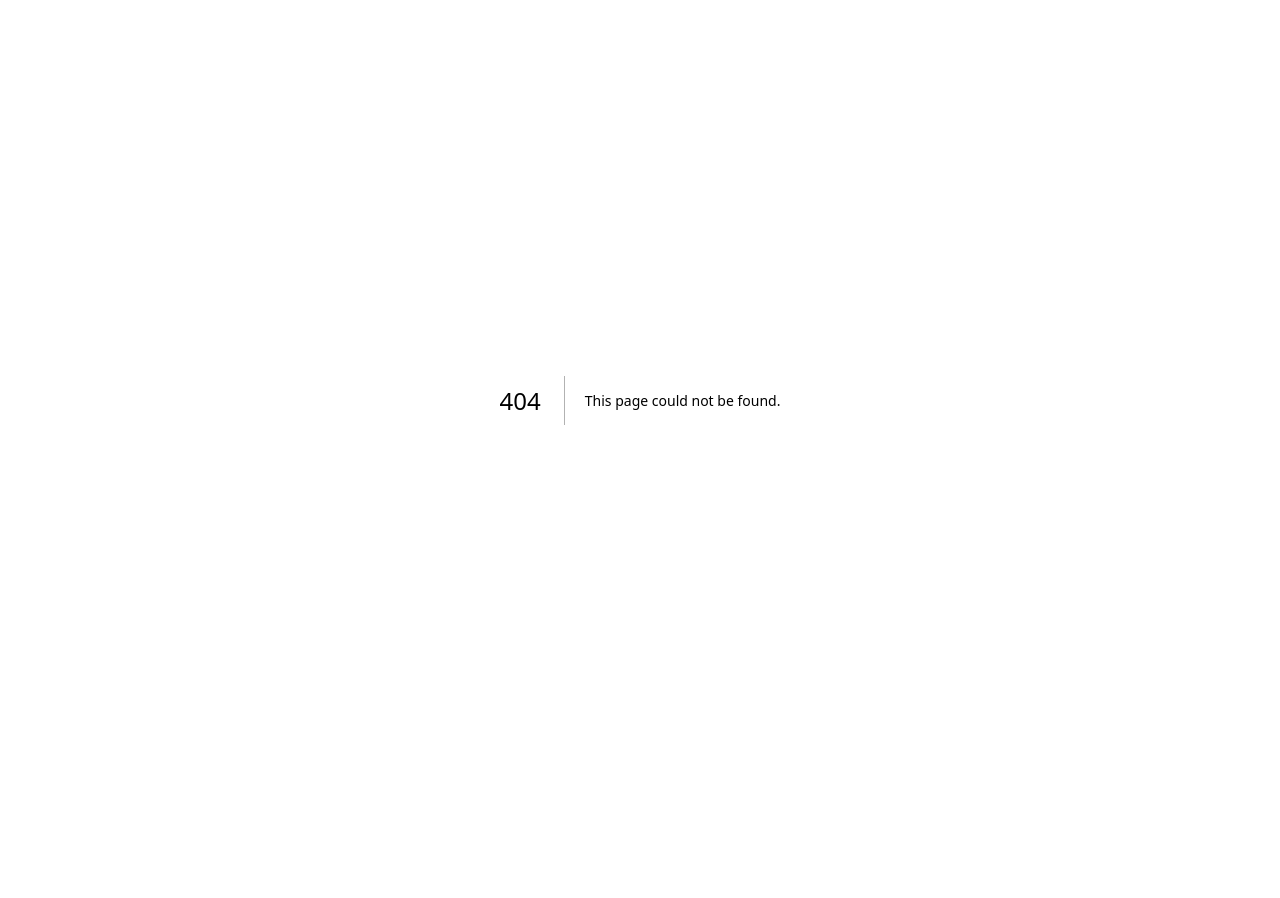
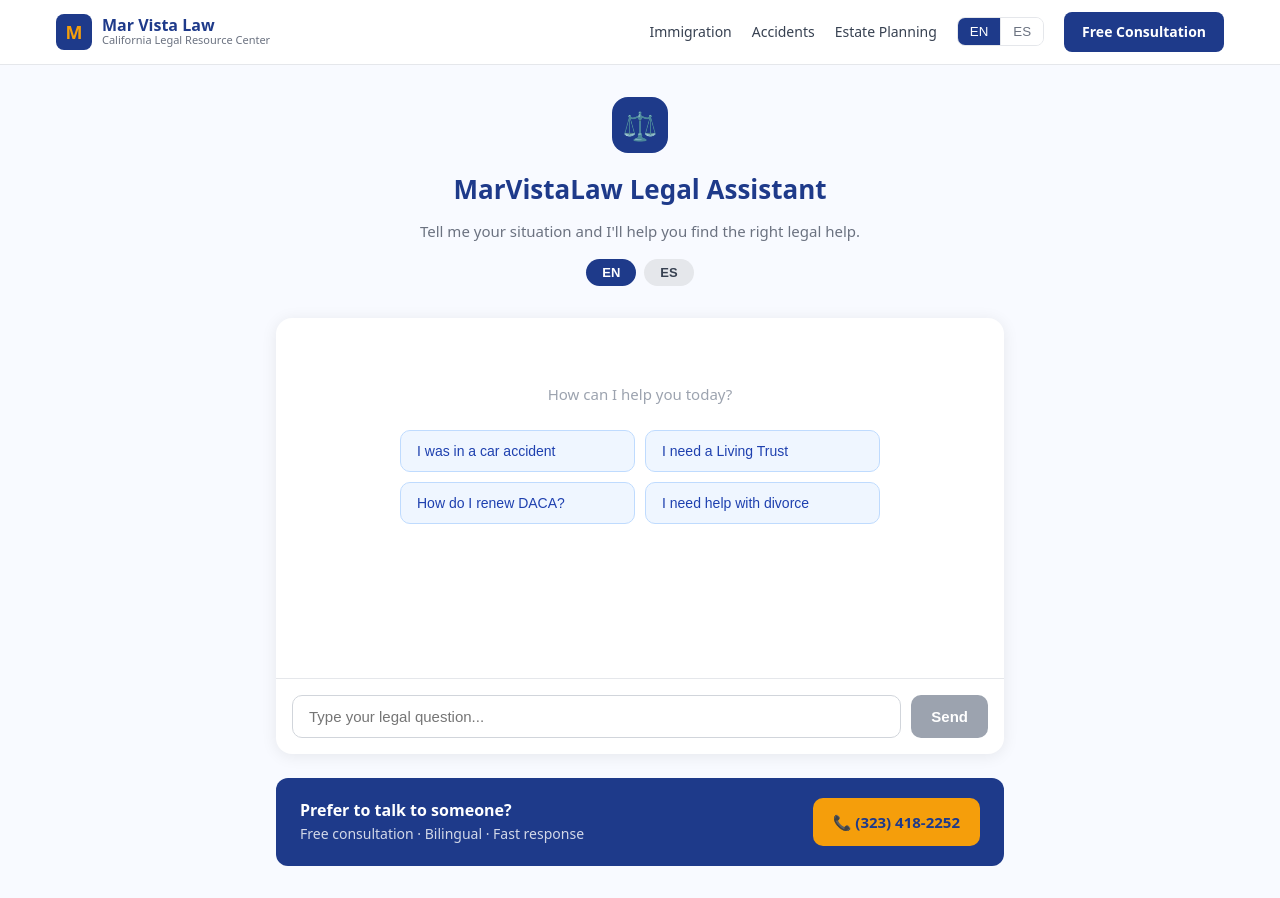
Before and after one commit to Ahorasi360/marvistalaw, a Next.js app: page /asistente in a window 1280 px wide. Before the commit this address had no page. Before the commit the page ends 800 px from the top, so only its background shows below. Built offline with nearby package versions, Linux system fonts and the light colour scheme.

Commit message:
feat: bilingual legal assistant chat page

```diff
--- /dev/null
+++ b/app/asistente/page.js
@@ -0,0 +1,145 @@
+"use client";
+import { useState, useRef, useEffect } from "react";
+import Navbar from "../components/Navbar";
+
+const QUICK_STARTS_EN = [
+  "I was in a car accident",
+  "I need a Living Trust",
+  "How do I renew DACA?",
+  "I need help with divorce",
+];
+const QUICK_STARTS_ES = [
+  "Tuve un accidente de carro",
+  "Necesito un Fideicomiso",
+  "¿Cómo renuevo el DACA?",
+  "Necesito ayuda con divorcio",
+];
+
+export default function AsistentePage() {
+  const [messages, setMessages] = useState([]);
+  const [input, setInput] = useState("");
+  const [loading, setLoading] = useState(false);
+  const [lang, setLang] = useState("en");
+  const bottomRef = useRef(null);
+
+  useEffect(() => { bottomRef.current?.scrollIntoView({ behavior: "smooth" }); }, [messages]);
+
+  async function send(text) {
+    const userMsg = text || input.trim();
+    if (!userMsg) return;
+    setInput("");
+    const newMessages = [...messages, { role: "user", content: userMsg }];
+    setMessages(newMessages);
+    setLoading(true);
+    try {
+      const res = await fetch("/api/asistente", {
+        method: "POST",
+        headers: { "Content-Type": "application/json" },
+        body: JSON.stringify({ messages: newMessages }),
+      });
+      const data = await res.json();
+      setMessages([...newMessages, { role: "assistant", content: data.content }]);
+    } catch {
+      setMessages([...newMessages, { role: "assistant", content: lang === "es" ? "Lo siento, hubo un error. Llámanos al (323) 418-2252." : "Sorry, there was an error. Call us at (323) 418-2252." }]);
+    }
+    setLoading(false);
+  }
+
+  const quickStarts = lang === "es" ? QUICK_STARTS_ES : QUICK_STARTS_EN;
+
+  return (
+    <div style={{ minHeight: "100vh", background: "#F8FAFF", fontFamily: "system-ui, sans-serif" }}>
+      <Navbar />
+      <div style={{ maxWidth: "760px", margin: "0 auto", padding: "32px 16px" }}>
+        {/* Header */}
+        <div style={{ textAlign: "center", marginBottom: "32px" }}>
+          <div style={{ width: "56px", height: "56px", background: "#1E3A8A", borderRadius: "16px", display: "flex", alignItems: "center", justifyContent: "center", margin: "0 auto 16px", fontSize: "28px" }}>⚖️</div>
+          <h1 style={{ fontSize: "26px", fontWeight: "800", color: "#1E3A8A", marginBottom: "8px" }}>
+            {lang === "es" ? "Asistente Legal MarVistaLaw" : "MarVistaLaw Legal Assistant"}
+          </h1>
+          <p style={{ color: "#6B7280", fontSize: "15px", marginBottom: "16px" }}>
+            {lang === "es" ? "Cuéntame tu situación y te ayudo a encontrar la ayuda legal correcta." : "Tell me your situation and I'll help you find the right legal help."}
+          </p>
+          <div style={{ display: "flex", gap: "8px", justifyContent: "center" }}>
+            {["en","es"].map(l => (
+              <button key={l} onClick={() => setLang(l)}
+                style={{ padding: "6px 16px", borderRadius: "20px", border: "none", cursor: "pointer", fontWeight: "600", fontSize: "13px",
+                  background: lang === l ? "#1E3A8A" : "#E5E7EB", color: lang === l ? "white" : "#374151" }}>
+                {l === "en" ? "EN" : "ES"}
+              </button>
+            ))}
+          </div>
+        </div>
+
+        {/* Chat box */}
+        <div style={{ background: "white", borderRadius: "16px", boxShadow: "0 2px 16px rgba(0,0,0,0.08)", overflow: "hidden" }}>
+          <div style={{ minHeight: "360px", maxHeight: "480px", overflowY: "auto", padding: "24px" }}>
+            {messages.length === 0 && (
+              <div style={{ textAlign: "center", paddingTop: "40px" }}>
+                <p style={{ color: "#9CA3AF", marginBottom: "24px", fontSize: "15px" }}>
+                  {lang === "es" ? "¿En qué te puedo ayudar hoy?" : "How can I help you today?"}
+                </p>
+                <div style={{ display: "grid", gridTemplateColumns: "1fr 1fr", gap: "10px", maxWidth: "480px", margin: "0 auto" }}>
+                  {quickStarts.map((q, i) => (
+                    <button key={i} onClick={() => send(q)}
+                      style={{ padding: "12px 16px", background: "#EFF6FF", border: "1px solid #BFDBFE", borderRadius: "10px",
+                        cursor: "pointer", fontSize: "14px", color: "#1E40AF", fontWeight: "500", textAlign: "left" }}>
+                      {q}
+                    </button>
+                  ))}
+                </div>
+              </div>
+            )}
+            {messages.map((m, i) => (
+              <div key={i} style={{ display: "flex", justifyContent: m.role === "user" ? "flex-end" : "flex-start", marginBottom: "12px" }}>
+                {m.role === "assistant" && (
+                  <div style={{ width: "32px", height: "32px", background: "#1E3A8A", borderRadius: "50%", display: "flex", alignItems: "center", justifyContent: "center", marginRight: "8px", flexShrink: 0, fontSize: "14px" }}>⚖️</div>
+                )}
+                <div style={{ maxWidth: "75%", padding: "12px 16px", borderRadius: m.role === "user" ? "16px 16px 4px 16px" : "16px 16px 16px 4px",
+                  background: m.role === "user" ? "#1E3A8A" : "#F3F4F6", color: m.role === "user" ? "white" : "#1F2937",
+                  fontSize: "15px", lineHeight: 1.6, whiteSpace: "pre-wrap" }}>
+                  {m.content}
+                </div>
+              </div>
+            ))}
+            {loading && (
+              <div style={{ display: "flex", alignItems: "center", gap: "8px", marginBottom: "12px" }}>
+                <div style={{ width: "32px", height: "32px", background: "#1E3A8A", borderRadius: "50%", display: "flex", alignItems: "center", justifyContent: "center", fontSize: "14px" }}>⚖️</div>
+                <div style={{ padding: "12px 16px", background: "#F3F4F6", borderRadius: "16px 16px 16px 4px", display: "flex", gap: "4px" }}>
+                  {[0,1,2].map(i => <div key={i} style={{ width: "8px", height: "8px", background: "#9CA3AF", borderRadius: "50%", animation: `bounce 1.2s ${i*0.2}s infinite` }} />)}
+                </div>
+              </div>
+            )}
+            <div ref={bottomRef} />
+          </div>
+
+          {/* Input */}
+          <div style={{ borderTop: "1px solid #E5E7EB", padding: "16px", display: "flex", gap: "10px" }}>
+            <input value={input} onChange={e => setInput(e.target.value)}
+              onKeyDown={e => e.key === "Enter" && !e.shiftKey && send()}
+              placeholder={lang === "es" ? "Escribe tu pregunta legal..." : "Type your legal question..."}
+              style={{ flex: 1, padding: "12px 16px", border: "1px solid #D1D5DB", borderRadius: "10px", fontSize: "15px", outline: "none", color: "#1F2937" }} />
+            <button onClick={() => send()} disabled={loading || !input.trim()}
+              style={{ padding: "12px 20px", background: loading || !input.trim() ? "#9CA3AF" : "#1E3A8A",
+                color: "white", border: "none", borderRadius: "10px", cursor: loading ? "not-allowed" : "pointer",
+                fontWeight: "700", fontSize: "15px" }}>
+              {lang === "es" ? "Enviar" : "Send"}
+            </button>
+          </div>
+        </div>
+
+        {/* CTA */}
+        <div style={{ marginTop: "24px", background: "#1E3A8A", borderRadius: "12px", padding: "20px 24px", display: "flex", justifyContent: "space-between", alignItems: "center" }}>
+          <div style={{ color: "white" }}>
+            <div style={{ fontWeight: "700", fontSize: "16px" }}>{lang === "es" ? "¿Prefieres hablar con alguien?" : "Prefer to talk to someone?"}</div>
+            <div style={{ opacity: 0.8, fontSize: "14px" }}>{lang === "es" ? "Consulta gratis · Bilingüe · Rápida respuesta" : "Free consultation · Bilingual · Fast response"}</div>
+          </div>
+          <a href="tel:+13234182252" style={{ background: "#F59E0B", color: "#1E3A8A", padding: "12px 20px", borderRadius: "10px", textDecoration: "none", fontWeight: "800", fontSize: "15px", whiteSpace: "nowrap" }}>
+            📞 (323) 418-2252
+          </a>
+        </div>
+      </div>
+      <style>{`@keyframes bounce { 0%,60%,100%{transform:translateY(0)} 30%{transform:translateY(-6px)} }`}</style>
+    </div>
+  );
+}
```
